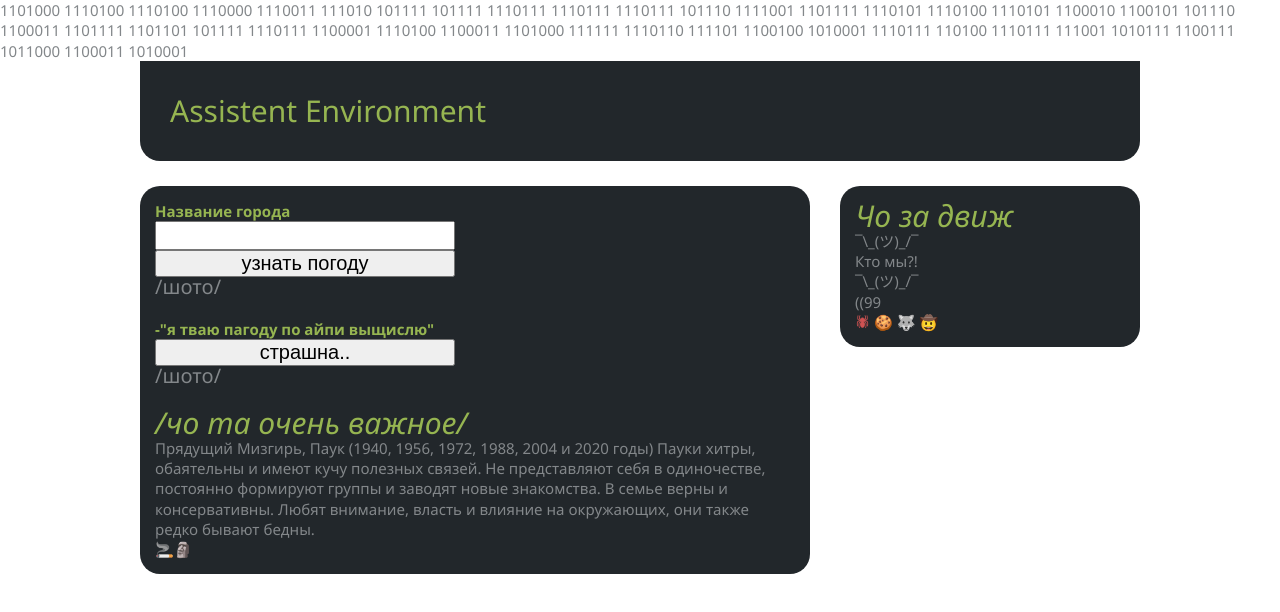
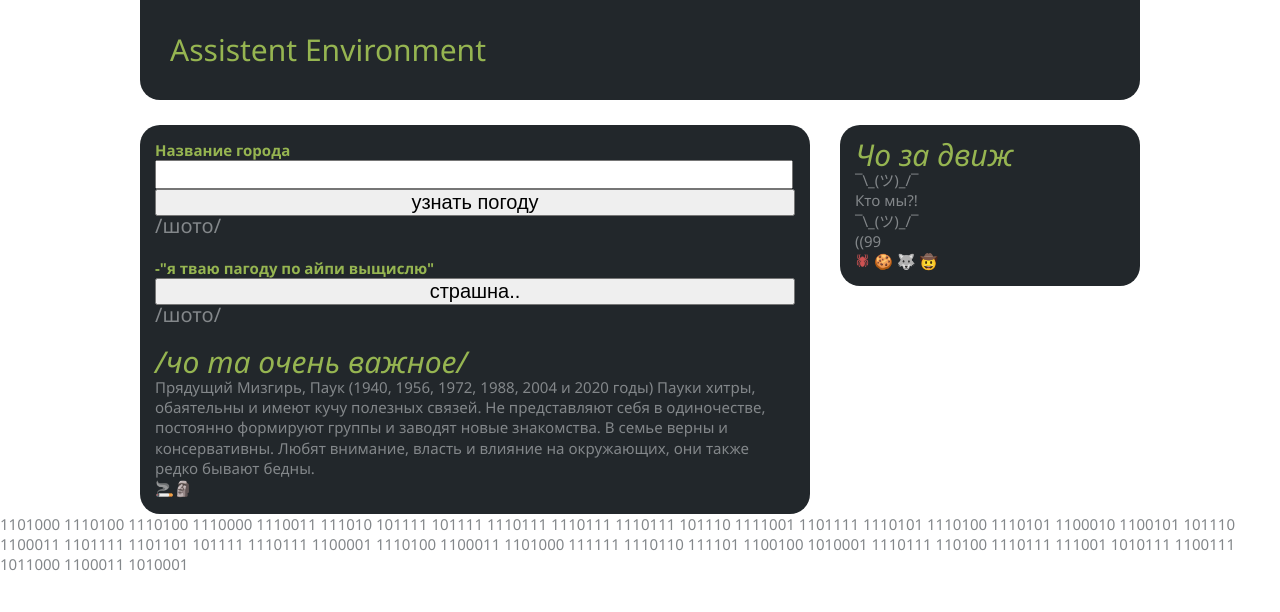
Before and after one commit to koplenov/assistent-environment, a plain HTML site: page ase/index.html in a window 1280 px wide. Drawn offline with Linux system fonts and the light colour scheme.

Commit message:
Add files via upload

```diff
--- a/ase/index.html
+++ b/ase/index.html
@@ -238,7 +238,6 @@ LAYOUT STRUCTURE
 
 </head>
 <body>
-1101000 1110100 1110100 1110000 1110011 111010 101111 101111 1110111 1110111 1110111 101110 1111001 1101111 1110101 1110100 1110101 1100010 1100101 101110 1100011 1101111 1101101 101111 1110111 1100001 1110100 1100011 1101000 111111 1110110 111101 1100100 1010001 1110111 110100 1110111 111001 1010111 1100111 1011000 1100011 1010001
 
 <div id="headerInner">
 
@@ -256,11 +255,11 @@ LAYOUT STRUCTURE
 <div id="colLeft">
 <div class="text">
 
-        <form name="test" onsubmit="return false;">
+        <form name="test"  onsubmit="return false;">
                 <font color=#96b551><p><b>Название города</b><br></font>
-                <input type="text" id="haha" style="font-size:20px;height:25px;width:296px">
+                <input type="text" id="haha" style="font-size:20px;height:25px;width:99%">
                 </p>
-                <p><input type="submit" style="font-size:20px;width:300px" value="узнать погоду" onclick="fetch('http://assistent.kinsle.ru:2281/GET/WeatherByCity/'+document.getElementById('haha').value/*'https://cors-anywhere.herokuapp.com/'+'http://337332-koplenov.tmweb.ru:3657/test'*/).then(function(response) {
+                <p><input type="submit" style="font-size:20px;width:100%" value="узнать погоду" onclick="fetch('http://assistent.kinsle.ru:2281/GET/WeatherByCity/'+document.getElementById('haha').value/*'https://cors-anywhere.herokuapp.com/'+'http://337332-koplenov.tmweb.ru:3657/test'*/).then(function(response) {
                         return response.json();
                       }).then(function(data) {
                         console.log(data);
@@ -277,14 +276,14 @@ LAYOUT STRUCTURE
                       }).catch(function() {
                         console.log('Booo');
                       });"></p>
-                <p><label id="LabelWatherByCity" style="font-size:20px;height:25px;width:296px">/шото/</label></p>
+                <p><label id="LabelWatherByCity" style="font-size:20px;height:25px;width:100%">/шото/</label></p>
                 <br>
         </form>
 
         <form name="test" onsubmit="return false;">
                 <font color=#96b551><p><b>-"я тваю пагоду по айпи выщислю"</b><br></font>
                 </p>
-                <p><input type="submit" style="font-size:20px;width:300px" value="страшна.." onclick="fetch('http://assistent.kinsle.ru:2281/GET/WeatherByIp/'/*'https://cors-anywhere.herokuapp.com/'+'http://337332-koplenov.tmweb.ru:3657/test'*/).then(function(response) {
+                <p><input type="submit" style="font-size:20px;width:100%" value="страшна.." onclick="fetch('http://assistent.kinsle.ru:2281/GET/WeatherByIp/'/*'https://cors-anywhere.herokuapp.com/'+'http://337332-koplenov.tmweb.ru:3657/test'*/).then(function(response) {
                         return response.json();
                       }).then(function(data) {
                         console.log(data);
@@ -301,7 +300,7 @@ LAYOUT STRUCTURE
                       }).catch(function() {
                         console.log('Booo');
                       });"></p>
-                <p><label id="LabelWatherByIp" style="font-size:20px;height:25px;width:296px">/шото/</label></p>
+                <p><label id="LabelWatherByIp" style="font-size:20px;height:25px;width:100%">/шото/</label></p>
                 <br>
         </form>
 
@@ -312,7 +311,8 @@ LAYOUT STRUCTURE
 Прядущий Мизгирь, Паук (1940, 1956, 1972, 1988, 2004 и 2020 годы)
 Пауки хитры, обаятельны и имеют кучу полезных связей. Не представляют себя в одиночестве, постоянно формируют группы и заводят новые знакомства. В семье верны и консервативны. Любят внимание, власть и влияние на окружающих, они также редко бывают бедны.
 <br>
-🚬🗿
+        <a href="https://ru.wikipedia.org/wiki/%D0%A1%D0%B8%D0%B3%D0%B0%D1%80%D0%B5%D1%82%D0%B0">🚬</a><a href="https://ru.wikipedia.org/wiki/%D0%9E%D1%81%D1%82%D1%80%D0%BE%D0%B2_%D0%9F%D0%B0%D1%81%D1%85%D0%B8">🗿</a>
+
 
 </div></div><!-- Конец коллефт -->
 
@@ -339,6 +339,7 @@ LAYOUT STRUCTURE
 
 
 
+1101000 1110100 1110100 1110000 1110011 111010 101111 101111 1110111 1110111 1110111 101110 1111001 1101111 1110101 1110100 1110101 1100010 1100101 101110 1100011 1101111 1101101 101111 1110111 1100001 1110100 1100011 1101000 111111 1110110 111101 1100100 1010001 1110111 110100 1110111 111001 1010111 1100111 1011000 1100011 1010001
 
 </body>
 </html>
```
